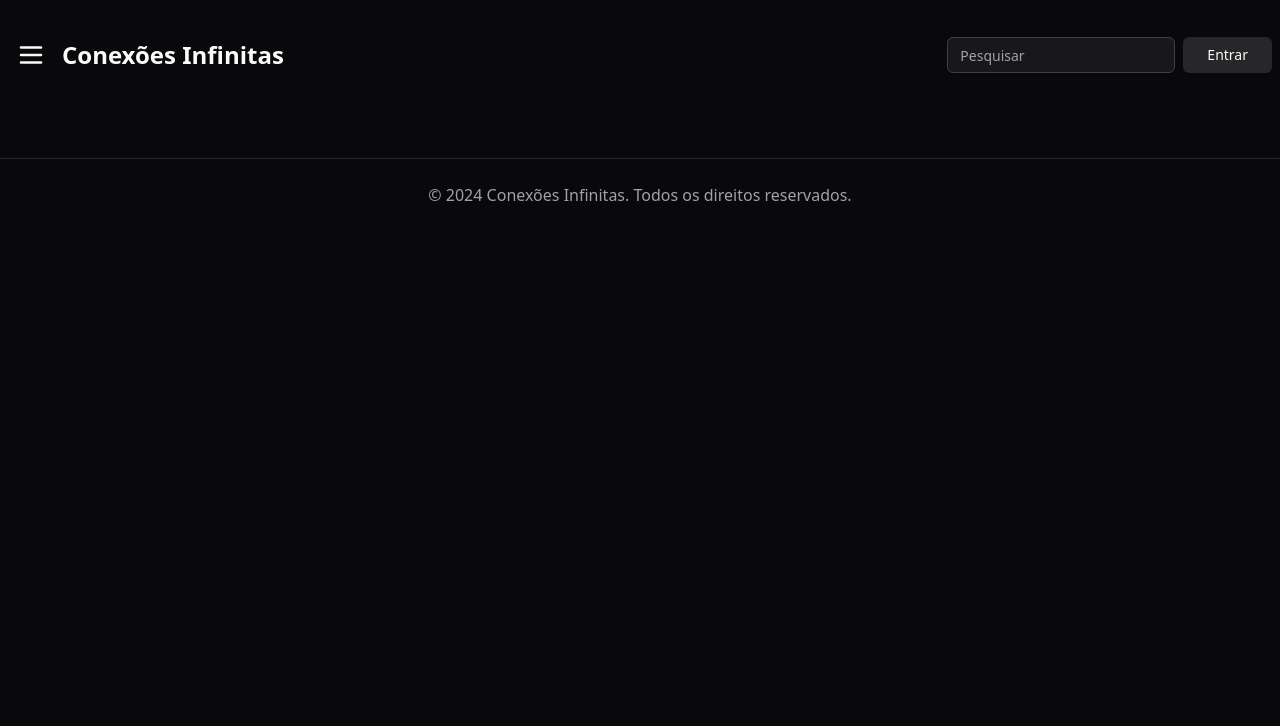
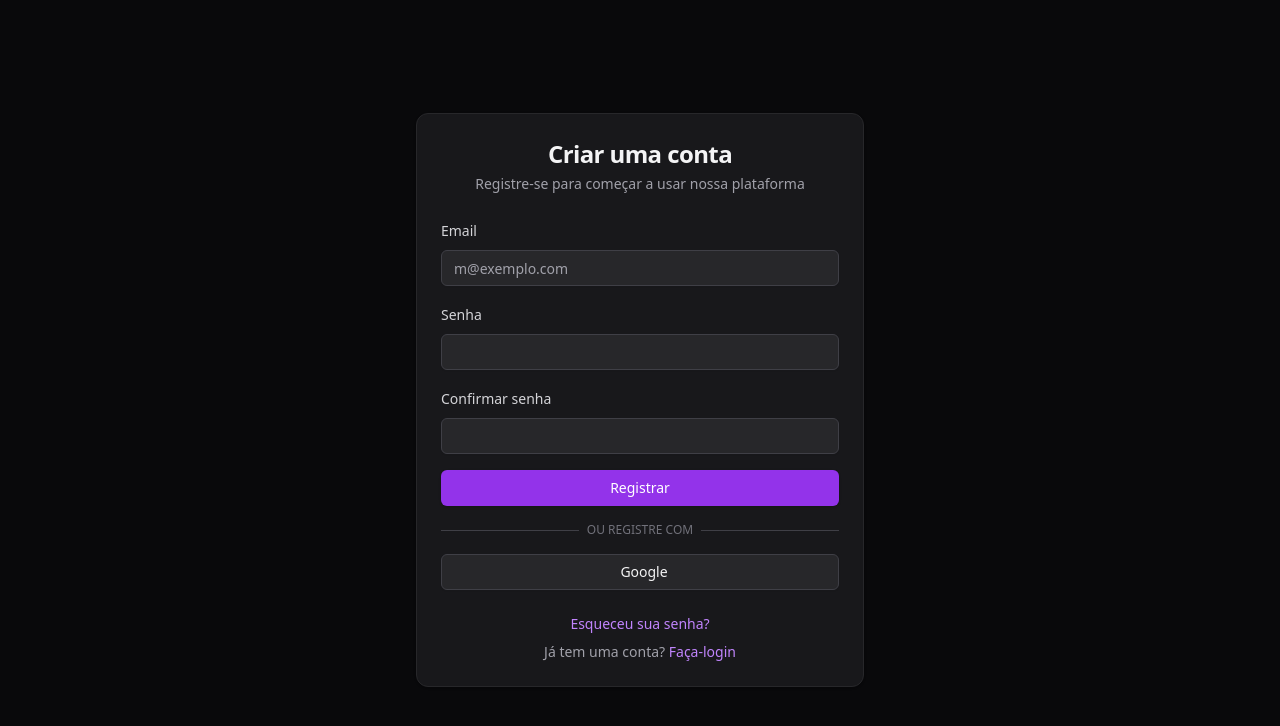
Before and after one commit to viniciusbr32/pessoal-frontend, a React (Vite) app: page /register in a window 1280 px wide. Shown: the top 726 px of the page. Built offline with nearby package versions, Linux system fonts and the light colour scheme.

Commit message:
feat: componente SignUp

```diff
--- a/package.json
+++ b/package.json
@@ -10,7 +10,9 @@
     "preview": "vite preview"
   },
   "dependencies": {
+    "@radix-ui/react-label": "^2.1.0",
     "@radix-ui/react-slot": "^1.1.0",
+    "@tailwindcss/typography": "^0.5.15",
     "class-variance-authority": "^0.7.0",
     "clsx": "^2.1.1",
     "lucide-react": "^0.460.0",
--- a/src/App.tsx
+++ b/src/App.tsx
@@ -1,19 +1,20 @@
-import { Header } from "./components/layout/header";
 import { BrowserRouter as Router, Routes, Route } from "react-router-dom";
 import { Home } from "./pages/home";
-import { Footer } from "./components/layout/footer";
+
 import { PostDetails } from "./pages/post-details/post-details";
+import { SignIn } from "./pages/signIn/sign-in";
+import { SignUp } from "./pages/signUp/sign-up";
 
 export function App() {
 	return (
 		<>
 			<Router>
-				<Header />
 				<Routes>
 					<Route path="/" element={<Home />} />
 					<Route path="/details" element={<PostDetails />} />
+					<Route path="/login" element={<SignIn />} />
+					<Route path="/register" element={<SignUp />} />
 				</Routes>
-				<Footer />
 			</Router>
 		</>
 	);
--- a/src/components/layout/header.tsx
+++ b/src/components/layout/header.tsx
@@ -1,6 +1,7 @@
 import { Menu } from "lucide-react";
 import { Button } from "../ui/button";
 import { Input } from "../ui/input";
+import { Link } from "react-router-dom";
 
 export function Header() {
 	return (
@@ -23,7 +24,7 @@ export function Header() {
 						className="bg-zinc-900 border-zinc-700 text-zinc-100 placeholder-zinc-500 "
 					/>
 					<Button className="px-6" variant={"secondary"}>
-						Entrar
+						<Link to="/login">Entrar</Link>
 					</Button>
 				</div>
 			</div>
--- /dev/null
+++ b/src/components/ui/label.tsx
@@ -0,0 +1,24 @@
+import * as React from "react"
+import * as LabelPrimitive from "@radix-ui/react-label"
+import { cva, type VariantProps } from "class-variance-authority"
+
+import { cn } from "@/lib/utils"
+
+const labelVariants = cva(
+  "text-sm font-medium leading-none peer-disabled:cursor-not-allowed peer-disabled:opacity-70"
+)
+
+const Label = React.forwardRef<
+  React.ElementRef<typeof LabelPrimitive.Root>,
+  React.ComponentPropsWithoutRef<typeof LabelPrimitive.Root> &
+    VariantProps<typeof labelVariants>
+>(({ className, ...props }, ref) => (
+  <LabelPrimitive.Root
+    ref={ref}
+    className={cn(labelVariants(), className)}
+    {...props}
+  />
+))
+Label.displayName = LabelPrimitive.Root.displayName
+
+export { Label }
--- /dev/null
+++ b/src/constants/posts.ts
@@ -0,0 +1,17 @@
+export const post = {
+	content: `
+  <p>A Inteligência Artificial (IA) está rapidamente se tornando uma das tecnologias mais transformadoras do nosso tempo. À medida que avançamos para o futuro, a IA promete revolucionar praticamente todos os aspectos de nossas vidas, desde a forma como trabalhamos até como nos divertimos e nos relacionamos uns com os outros.</p>
+
+  <h2>O Impacto da IA no Trabalho</h2>
+  <p>Um dos campos mais significativamente afetados pela IA será o mercado de trabalho. Muitas tarefas repetitivas e previsíveis serão automatizadas, permitindo que os humanos se concentrem em trabalhos mais criativos e estratégicos. No entanto, isso também significa que muitas profissões atuais podem se tornar obsoletas, exigindo uma grande adaptação da força de trabalho.</p>
+
+  <h2>IA na Saúde</h2>
+  <p>Na área da saúde, a IA já está sendo utilizada para diagnósticos mais precisos e tratamentos personalizados. No futuro, podemos esperar assistentes de saúde virtuais alimentados por IA, monitoramento contínuo de saúde através de dispositivos vestíveis e até mesmo cirurgias realizadas por robôs guiados por IA.</p>
+
+  <h2>Desafios Éticos</h2>
+  <p>Com todo esse potencial, vêm também grandes desafios éticos. Questões como privacidade de dados, viés algorítmico e o potencial mal uso da IA para vigilância ou manipulação são preocupações crescentes que precisarão ser abordadas à medida que a tecnologia avança.</p>
+
+  <h2>Conclusão</h2>
+  <p>O futuro da IA é ao mesmo tempo emocionante e desafiador. À medida que continuamos a desenvolver e implementar essas tecnologias, será crucial encontrar um equilíbrio entre inovação e responsabilidade ética. O futuro que construiremos com a IA dependerá das escolhas que fizermos hoje.</p>
+`,
+};
--- a/src/pages/home.tsx
+++ b/src/pages/home.tsx
@@ -1,20 +1,26 @@
+import { Footer } from "@/components/layout/footer";
+import { Header } from "@/components/layout/header";
 import { Posts } from "@/components/posts/posts";
 
 export function Home() {
 	return (
+		<>
+			<Header />
 			<main>
-			<section className="h-64 bg-gradient-to-r from-blue-600 to-purple-600 overflow-hidden flex items-center justify-center flex-col px-2 text-center relative">
+				<section className="relative flex flex-col items-center justify-center h-64 px-2 overflow-hidden text-center bg-gradient-to-r from-blue-600 to-purple-600">
 					<div className="absolute inset-0 bg-black opacity-50 " />
-				<h2 className="text-4xl font-bold mb-2 z-10">
+					<h2 className="z-10 mb-2 text-4xl font-bold">
 						Bem-vindo ao Conexões Infinitas
 					</h2>
-				<p className="text-xl z-10">
+					<p className="z-10 text-xl">
 						Explorando as fronteiras da tecnologia e inovação
 					</p>
 				</section>
-			<section className="px-4 py-8 mx-auto container">
+				<section className="container px-4 py-8 mx-auto">
 					<Posts />
 				</section>
 			</main>
+			<Footer />
+		</>
 	);
 }
--- a/src/pages/post-details/post-details.tsx
+++ b/src/pages/post-details/post-details.tsx
@@ -1,9 +1,14 @@
 import { Badge } from "@/components/ui/badge";
 import bannerImage from "../../assets/placeholder.svg";
 import { Comments } from "../../components/layout/comment";
+import { post } from "@/constants/posts";
+import { Header } from "@/components/layout/header";
+import { Footer } from "@/components/layout/footer";
 
 export function PostDetails() {
 	return (
+		<>
+			<Header />
 			<main className="container px-4 py-8 mx-auto">
 				<article className="max-w-3xl mx-auto">
 					<h1 className="mb-4 text-4xl font-bold">
@@ -23,7 +28,13 @@ export function PostDetails() {
 						alt="banner"
 						className="object-cover w-full h-64 mb-6 rounded-lg"
 					/>
+					<div
+						className="prose max-w-none"
+						// biome-ignore lint/security/noDangerouslySetInnerHtml: <explanation>
+						dangerouslySetInnerHTML={{ __html: post.content }}
+					/>
 				</article>
+
 				<div className="my-8 bg-zinc-800" />
 				<section className="max-w-3xl mx-auto space-y-3">
 					<h2 className="mb-4 text-2xl font-bold">Comentários</h2>
@@ -31,5 +42,7 @@ export function PostDetails() {
 					<Comments />
 				</section>
 			</main>
+			<Footer />
+		</>
 	);
 }
--- /dev/null
+++ b/src/pages/signUp/sign-up.tsx
@@ -0,0 +1,96 @@
+import { Button } from "@/components/ui/button";
+import {
+	Card,
+	CardContent,
+	CardDescription,
+	CardFooter,
+	CardHeader,
+	CardTitle,
+} from "@/components/ui/card";
+import { Input } from "@/components/ui/input";
+import { Label } from "@/components/ui/label";
+import { Link } from "react-router-dom";
+
+export function SignUp() {
+	return (
+		<div className="flex items-center justify-center min-h-screen p-4 bg-zinc-950">
+			<Card className="w-full max-w-md bg-zinc-900 border-zinc-800">
+				<CardHeader className="space-y-1">
+					<CardTitle className="text-2xl font-bold text-center text-zinc-100">
+						Criar uma conta
+					</CardTitle>
+					<CardDescription className="text-center text-zinc-400">
+						Registre-se para começar a usar nossa plataforma
+					</CardDescription>
+				</CardHeader>
+				<CardContent className="space-y-4">
+					<div className="space-y-2">
+						<Label htmlFor="email" className="text-zinc-300">
+							Email
+						</Label>
+						<Input
+							id="email"
+							type="email"
+							placeholder="m@exemplo.com"
+							className="bg-zinc-800 border-zinc-700 text-zinc-100 placeholder-zinc-500"
+						/>
+					</div>
+					<div className="space-y-2">
+						<Label htmlFor="password" className="text-zinc-300">
+							Senha
+						</Label>
+						<Input
+							id="password"
+							type="password"
+							className="bg-zinc-800 border-zinc-700 text-zinc-100"
+						/>
+					</div>
+
+					<div className="space-y-2">
+						<Label htmlFor="confirmationPassword" className="text-zinc-300">
+							Confirmar senha
+						</Label>
+						<Input
+							id="confirmationPassword"
+							type="password"
+							className="bg-zinc-800 border-zinc-700 text-zinc-100"
+						/>
+					</div>
+					<Button className="w-full text-white bg-purple-600 hover:bg-purple-700">
+						Registrar
+					</Button>
+					<div className="relative">
+						<div className="absolute inset-0 flex items-center">
+							<span className="w-full border-t border-zinc-700" />
+						</div>
+						<div className="relative flex justify-center text-xs uppercase">
+							<span className="px-2 bg-zinc-900 text-zinc-500">
+								Ou registre com
+							</span>
+						</div>
+					</div>
+					<Button
+						variant="outline"
+						className="w-full bg-zinc-800 text-zinc-100 hover:bg-zinc-700 border-zinc-700"
+					>
+						<span className="ml-2">Google</span>
+					</Button>
+				</CardContent>
+				<CardFooter className="flex flex-col space-y-2">
+					<Link
+						to="/"
+						className="text-sm text-purple-400 hover:text-purple-300"
+					>
+						Esqueceu sua senha?
+					</Link>
+					<p className="text-sm text-zinc-400">
+						Já tem uma conta?{" "}
+						<Link to="/login" className="text-purple-400 hover:text-purple-300">
+							Faça-login
+						</Link>
+					</p>
+				</CardFooter>
+			</Card>
+		</div>
+	);
+}
--- a/tailwind.config.js
+++ b/tailwind.config.js
@@ -7,51 +7,80 @@ export default {
       borderRadius: {
         lg: 'var(--radius)',
         md: 'calc(var(--radius) - 2px)',
-  			sm: 'calc(var(--radius) - 4px)'
+        sm: 'calc(var(--radius) - 4px)',
       },
       colors: {
         background: 'hsl(var(--background))',
         foreground: 'hsl(var(--foreground))',
         card: {
           DEFAULT: 'hsl(var(--card))',
-  				foreground: 'hsl(var(--card-foreground))'
+          foreground: 'hsl(var(--card-foreground))',
         },
         popover: {
           DEFAULT: 'hsl(var(--popover))',
-  				foreground: 'hsl(var(--popover-foreground))'
+          foreground: 'hsl(var(--popover-foreground))',
         },
         primary: {
           DEFAULT: 'hsl(var(--primary))',
-  				foreground: 'hsl(var(--primary-foreground))'
+          foreground: 'hsl(var(--primary-foreground))',
         },
         secondary: {
           DEFAULT: 'hsl(var(--secondary))',
-  				foreground: 'hsl(var(--secondary-foreground))'
+          foreground: 'hsl(var(--secondary-foreground))',
         },
         muted: {
           DEFAULT: 'hsl(var(--muted))',
-  				foreground: 'hsl(var(--muted-foreground))'
+          foreground: 'hsl(var(--muted-foreground))',
         },
         accent: {
           DEFAULT: 'hsl(var(--accent))',
-  				foreground: 'hsl(var(--accent-foreground))'
+          foreground: 'hsl(var(--accent-foreground))',
         },
         destructive: {
           DEFAULT: 'hsl(var(--destructive))',
-  				foreground: 'hsl(var(--destructive-foreground))'
+          foreground: 'hsl(var(--destructive-foreground))',
         },
         border: 'hsl(var(--border))',
         input: 'hsl(var(--input))',
         ring: 'hsl(var(--ring))',
         chart: {
-  				'1': 'hsl(var(--chart-1))',
-  				'2': 'hsl(var(--chart-2))',
-  				'3': 'hsl(var(--chart-3))',
-  				'4': 'hsl(var(--chart-4))',
-  				'5': 'hsl(var(--chart-5))'
-  			}
-  		}
-  	}
+          1: 'hsl(var(--chart-1))',
+          2: 'hsl(var(--chart-2))',
+          3: 'hsl(var(--chart-3))',
+          4: 'hsl(var(--chart-4))',
+          5: 'hsl(var(--chart-5))',
         },
-  plugins: [require("tailwindcss-animate")],
+      },
+      typography: {
+        DEFAULT: {
+          css: {
+            color: 'hsl(var(--foreground))', // Cor padrão do texto
+            a: {
+              color: 'hsl(var(--primary))', // Cor dos links
+              '&:hover': {
+                color: 'hsl(var(--primary-foreground))', // Cor do link ao passar o mouse
+              },
+            },
+            h1: { color: 'hsl(var(--foreground))' }, // Cor para h1
+            h2: { color: 'hsl(var(--foreground))' }, // Cor para h2
+            h3: { color: 'hsl(var(--foreground))' }, // Cor para h3
+            h4: { color: 'hsl(var(--foreground))' }, // Cor para h4
+            h5: { color: 'hsl(var(--foreground))' }, // Cor para h5
+            h6: { color: 'hsl(var(--foreground))' }, // Cor para h6
+            strong: { color: 'hsl(var(--foreground))' }, // Cor para strong
+            blockquote: {
+              color: 'hsl(var(--muted-foreground))', // Cor para citação
+            },
+            code: {
+              color: 'hsl(var(--primary))', // Cor para código
+            },
+            pre: {
+              backgroundColor: 'hsl(var(--background))', // Fundo para o pre
+            },
+          },
+        },
+      },
+    },
+  },
+  plugins: [require('tailwindcss-animate'), require('@tailwindcss/typography')],
 };
```
Also changed, not shown: 1 other file (tests, documents, lock files or other folders). Lines whose indentation alone changed are shown as unchanged.
